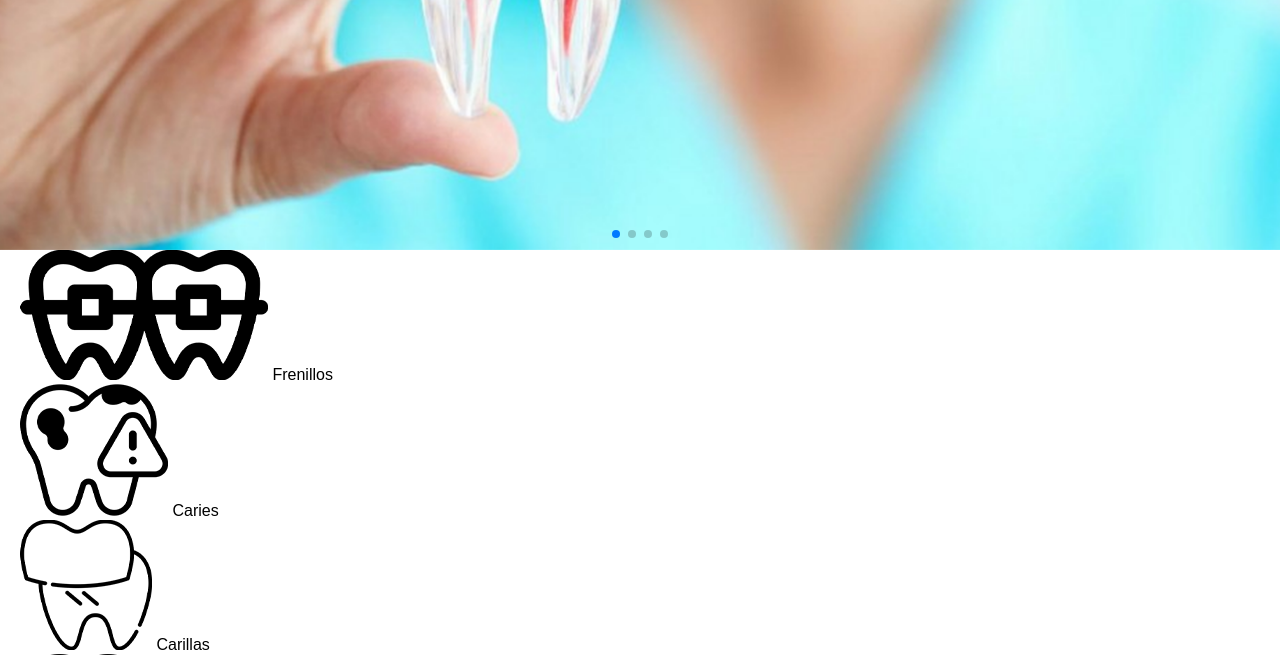
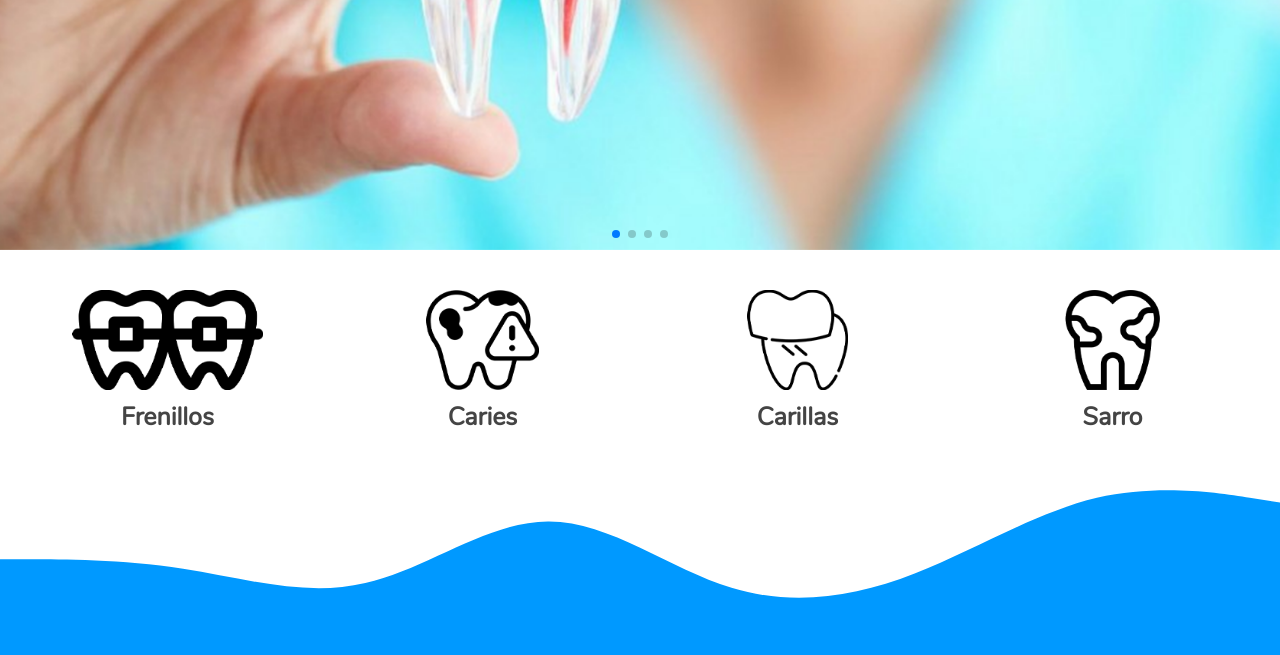
Before and after one commit to snakepatch53/chicho_henandez_odontologia, a PHP site: template src/templates/public.pages/home.php in a window 1280 px wide. Shown: the part 550-1205 px from the top of the page. Run offline with PHP 8.4, Linux system fonts and the light colour scheme; the template is opened without the code that fills it, so the values that code supplies are empty.

Commit message:
Changes to be committed: 	modified:   src/templates/public.component/head.php 	modified:   src/templates/public.pages/home.php

```diff
--- a/src/templates/public.component/head.php
+++ b/src/templates/public.component/head.php
@@ -3,7 +3,6 @@
 <meta name="viewport" content="width=device-width, initial-scale=1.0, maximum-scale=1, user-scalable=0">
 <link rel="icon" href="<?= $DATA['http_domain'] ?>public/img/logo1.png">
 <link rel="stylesheet" href="<?= $DATA['http_domain'] ?>public/library.general/fontawesome/css/all.min.css">
-<!-- <link rel="stylesheet" href="<?= $DATA['http_domain'] ?>public/css.general/config.css"> -->
 <link rel="stylesheet" href="<?= $DATA['http_domain'] ?>public/library.general/swiper/swiper-bundle.min.css">
 <link rel="stylesheet" href="<?= $DATA['http_domain'] ?>public/library.general/animate.min.css">
 <link rel="stylesheet" href="<?= $DATA['http_domain'] ?>public/css.public/general.css">
--- a/src/templates/public.pages/home.php
+++ b/src/templates/public.pages/home.php
@@ -25,7 +25,7 @@
             <?php include('./src/templates/public.component/slider.php') ?>
         </slider>
         <!--//? Servicios -->
-        <section>
+        <section class="servicios">
             <div class="container">
                 <div class="item">
                     <img src="<?= $DATA['http_domain'] ?>public/img/servicio_frenillos.png" alt="Icono Frenillos">
```
